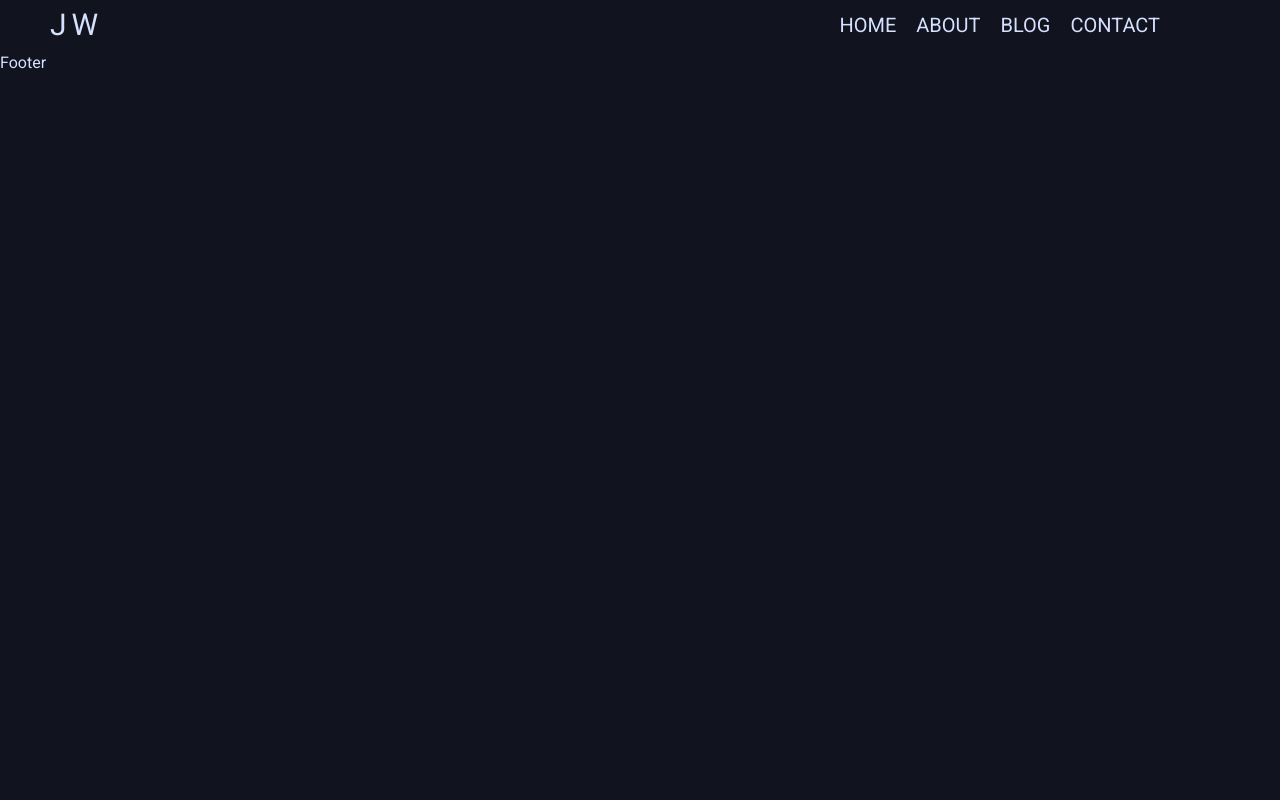
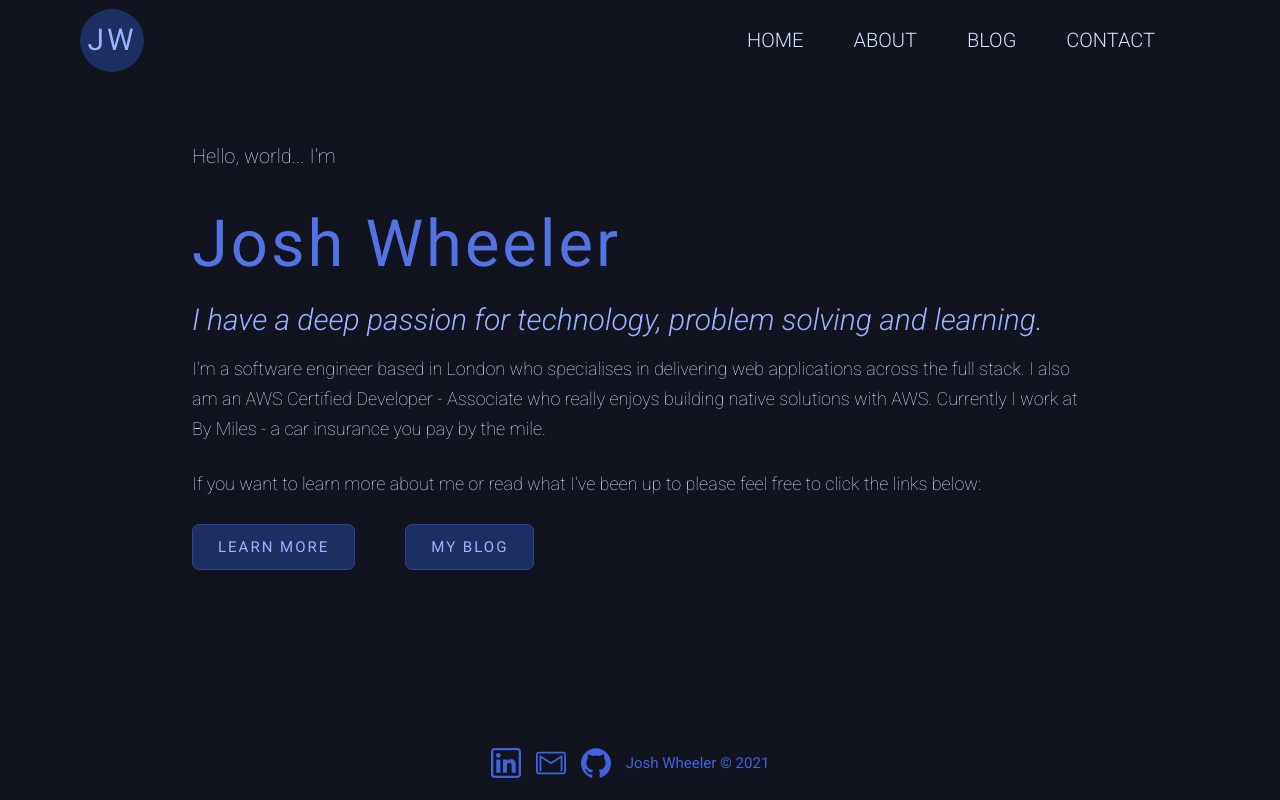
Before and after one commit to jltwheeler/personal-website, a Next.js app: page / in a window 1280 px wide. Built offline with nearby package versions, Linux system fonts and the light colour scheme.

Commit message:
add hero and footer section. update navbar styling with animations

```diff
--- /dev/null
+++ b/components/Footer.tsx
@@ -0,0 +1,48 @@
+import React from 'react';
+import styled, { useTheme } from 'styled-components';
+import { Theme, ThemeProps } from '../config';
+
+import { GitHub, Gmail, LinkedIn } from '../icons';
+
+const FooterStyle = styled.footer`
+  position: absolute;
+  bottom: 0;
+  display: flex;
+  justify-content: center;
+  align-items: center;
+  height: 5rem;
+  width: 100%;
+  padding-bottom: 2.5rem;
+
+  span {
+    color: ${(props: ThemeProps) => props.theme.colors.indigo9};
+    font-weight: 400;
+    font-size: 1.5rem;
+    margin-right: 2rem;
+  }
+`;
+
+export const Footer = () => {
+  const theme = useTheme() as Theme;
+  const width = 30;
+  const height = 30;
+  const now = new Date();
+
+  return (
+    <FooterStyle>
+      <LinkedIn
+        style={{ width, height, marginRight: width / 2 }}
+        color={theme.colors.indigo9}
+      />
+      <Gmail
+        style={{ width, height, marginRight: width / 2 }}
+        color={theme.colors.indigo9}
+      />
+      <GitHub
+        style={{ width, height, marginRight: width / 2 }}
+        color={theme.colors.indigo9}
+      />
+      <span>Josh Wheeler &copy; {now.getFullYear()}</span>
+    </FooterStyle>
+  );
+};
--- /dev/null
+++ b/components/Hero.tsx
@@ -0,0 +1,109 @@
+import styled from 'styled-components';
+import Link from 'next/link';
+
+import { ThemeProps } from '../config';
+
+const HeroSection = styled.section`
+  margin: 0 auto;
+  padding-top: 6rem;
+  width: 70%;
+
+  h1 {
+    font-size: 6.5rem;
+    font-weight: 400;
+    color: ${(props: ThemeProps) => props.theme.colors.indigo10};
+    letter-spacing: 3px;
+    padding-top: 2rem;
+  }
+
+  h2 {
+    font-size: 2rem;
+    font-weight: 200;
+  }
+
+  h3 {
+    font-size: 3rem;
+    font-weight: 300;
+    color: ${(props: ThemeProps) => props.theme.colors.indigo11};
+    font-style: italic;
+    padding-bottom: 1rem;
+  }
+
+  p {
+    font-size: 1.8rem;
+    font-weight: 200;
+    padding-bottom: 2.5rem;
+    line-height: 3rem;
+  }
+`;
+
+const LinksContainer = styled.article`
+  display: flex;
+  justify-content: left;
+  align-items: center;
+`;
+
+const NavLink = styled.a`
+  user-select: none;
+  text-transform: uppercase;
+  text-decoration: none;
+  color: ${(props: ThemeProps) => props.theme.colors.indigo11};
+  background: ${(props: ThemeProps) => props.theme.colors.indigo4};
+  border: 1px solid ${(props: ThemeProps) => props.theme.colors.indigo6};
+  letter-spacing: 2px;
+  font-size: 1.5rem;
+  border-radius: 7px;
+  padding: 1rem 2.5rem;
+
+  &:not(:first-child) {
+    margin: 0 5rem;
+  }
+
+  &:hover {
+    background: ${(props: ThemeProps) => props.theme.colors.indigo5};
+    border-color: ${(props: ThemeProps) => props.theme.colors.indigo8};
+    color: ${(props: ThemeProps) => props.theme.colors.indigo12};
+  }
+
+  &:active {
+    background: ${(props: ThemeProps) => props.theme.colors.indigo6};
+    border-color: ${(props: ThemeProps) => props.theme.colors.indigo7};
+    color: ${(props: ThemeProps) => props.theme.colors.indigo12};
+  }
+`;
+
+export const Hero = () => {
+  const links = [
+    { label: 'learn more', route: 'about' },
+    { label: 'my blog', route: 'blog' },
+  ];
+
+  return (
+    <HeroSection>
+      <h2>Hello, world... I&apos;m</h2>
+      <h1>Josh Wheeler</h1>
+      <h3>
+        I have a deep passion for technology, problem solving and learning.
+      </h3>
+      <p>
+        I&apos;m a software engineer based in London who specialises in
+        delivering web applications across the full stack. I also am an AWS
+        Certified Developer - Associate who really enjoys building native
+        solutions with AWS. Currently I work at By Miles - a car insurance you
+        pay by the mile.
+      </p>
+      <p>
+        If you want to learn more about me or read what I&apos;ve been up to
+        please feel free to click the links below:
+      </p>
+
+      <LinksContainer>
+        {links.map((link) => (
+          <Link key={link.route} href={`/${link.route}`} passHref={true}>
+            <NavLink> {link.label} </NavLink>
+          </Link>
+        ))}
+      </LinksContainer>
+    </HeroSection>
+  );
+};
--- a/components/Navbar.tsx
+++ b/components/Navbar.tsx
@@ -1,5 +1,7 @@
 import styled from 'styled-components';
 import Link from 'next/link';
+
+import { ThemeProps } from '../config';
 
 const NavbarStyle = styled.nav`
   display: flex;
@@ -12,24 +14,59 @@ const NavbarStyle = styled.nav`
   z-index: 999;
   height: 5rem;
   background-color: rgba(0, 0, 0, 0);
-  padding: 2rem 10rem 2rem 5rem;
+  padding: 4rem 10rem 4rem 8rem;
 `;
 
 const NavLogo = styled.div`
   font-size: 3rem;
-  letter-spacing: 5px;
+  letter-spacing: 3px;
+  font-weight: 400;
+  user-select: none;
+  color: ${(props: ThemeProps) => props.theme.colors.indigo11};
+  background: ${(props: ThemeProps) => props.theme.colors.indigo4};
+  border-radius: 50%;
+  padding: 0.75rem;
 `;
 
-const NavLinksContainer = styled.div`
+const NavLinksContainer = styled.ul`
+  list-style: none;
+  text-align: center;
   display: flex;
   justify-content: center;
 `;
 
 const NavLink = styled.a`
-  margin-right: 2rem;
+  user-select: none;
+  padding: 1.5rem;
+  position: relative;
+  margin: 0 1rem;
   text-transform: uppercase;
   text-decoration: none;
   color: inherit;
+  font-weight: 300;
+  transition: all 0.5s;
+
+  &:after {
+    transition: all 0.5s;
+    position: absolute;
+    bottom: 0;
+    left: 0;
+    right: 0;
+    margin: auto;
+    width: 0%;
+    content: '.';
+    color: transparent;
+    background: ${(props: ThemeProps) => props.theme.colors.indigo11};
+    height: 1px;
+  }
+
+  &:hover {
+    color: ${(props: ThemeProps) => props.theme.colors.indigo11};
+
+    &:after {
+      width: 100%;
+    }
+  }
 `;
 
 const links = ['home', 'about', 'blog', 'contact'];
@@ -41,9 +78,11 @@ export const Navbar = () => {
         <NavLogo>JW</NavLogo>
         <NavLinksContainer>
           {links.map((link) => (
-            <Link key={link} href={`/${link}`} passHref={true}>
-              <NavLink> {link} </NavLink>
-            </Link>
+            <li key={link}>
+              <Link href={`/${link}`} passHref={true}>
+                <NavLink> {link} </NavLink>
+              </Link>
+            </li>
           ))}
         </NavLinksContainer>
       </NavbarStyle>
--- a/components/index.ts
+++ b/components/index.ts
@@ -1 +1,3 @@
+export { Footer } from './Footer';
+export { Hero } from './Hero';
 export { Navbar } from './Navbar';
--- a/config.ts
+++ b/config.ts
@@ -16,8 +16,10 @@ export const darkTheme = {
   },
 };
 
+export interface Theme {
+  colors: Record<string, string>;
+}
+
 export interface ThemeProps {
-  theme: {
-    colors: Record<string, Record<string, string>>;
-  };
+  theme: Theme;
 }
--- a/pages/index.tsx
+++ b/pages/index.tsx
@@ -1,7 +1,7 @@
 import Head from 'next/head';
 import styled from 'styled-components';
 
-import { Navbar } from '../components';
+import { Footer, Hero, Navbar } from '../components';
 
 const MainStyle = styled.main`
   height: 100vh;
@@ -9,18 +9,18 @@ const MainStyle = styled.main`
 
 export default function Home() {
   return (
-    <div>
+    <>
       <Head>
         <title>Josh Wheeler</title>
         <meta name="description" content="Josh Wheeler's personal website" />
         <link rel="icon" href="/favicon.ico" />
       </Head>
+
       <MainStyle>
         <Navbar />
-        <footer>
-          <div>Footer</div>
-        </footer>
+        <Hero />
+        <Footer />
       </MainStyle>
-    </div>
+    </>
   );
 }
```
